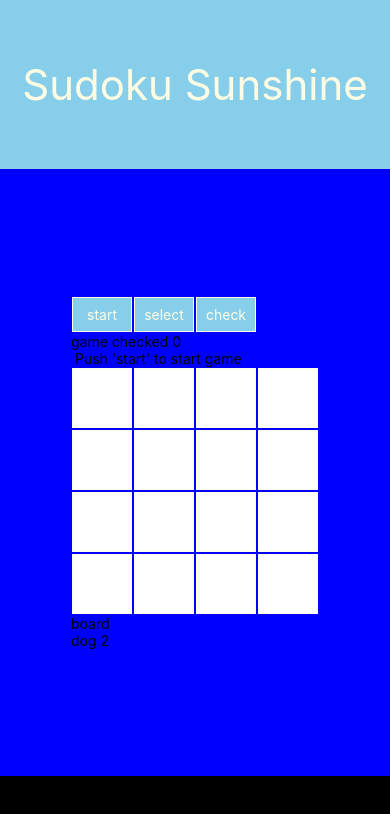
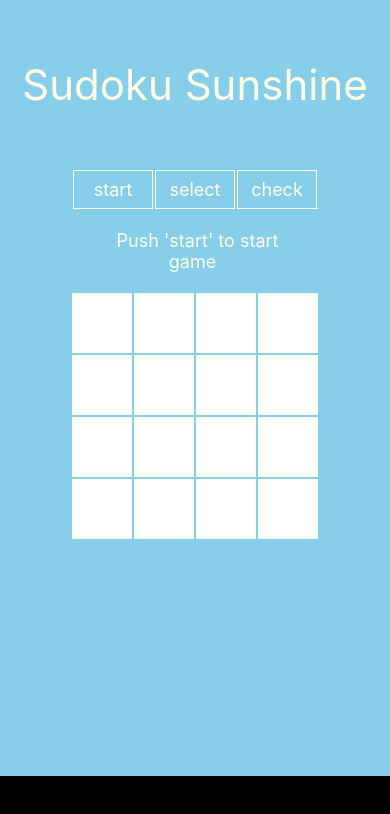
Before and after one commit to georgercarder/react-native_proj, a React Native app: screen / in a window 390 px wide. Shown: the top 814 px of the page. Built offline with nearby package versions, Linux system fonts and the light colour scheme.

Commit message:
shaping up layout. starts, checks, only 1 puzzle. need to consolidate styles. need to enable use of more puzzles

```diff
--- a/App.js
+++ b/App.js
@@ -32,9 +32,8 @@ const styles = StyleSheet.create({
 		/*width: 300,*/
 		/*height: 300,*/
     flex: 9,
-    backgroundColor: 'blue',
+    backgroundColor: '#87CEEB',
     alignItems: 'center',
-    justifyContent: 'center',
   },
 
 	game: {
--- a/board.js
+++ b/board.js
@@ -47,8 +47,6 @@ export default class Board extends React.Component {
     return (
 				<View>
 				{this.buildtable(this.props.rank)}
-				<Text>board</Text>
-			<Text>dog {this.props.rank}</Text>
 				</View>
 
     );
--- a/game.js
+++ b/game.js
@@ -17,7 +17,6 @@ export default class Game extends React.Component {
       message: null,
       startorclear: 'start',
       started: 0,
-			checked: 0,
     }
   }
 
@@ -73,7 +72,6 @@ if(this.state.startorclear==='start'){
   }
 
   gamecheck(){
-		this.setState({checked: this.state.checked+1})
     var SQUARES=this.state.squares.slice()
     var rank=this.state.rank
 
@@ -145,8 +143,7 @@ if(this.state.startorclear==='start'){
         gamecheck={() => this.gamecheck()}
 				start={() => this.start()}/>
 
-      <Text>game checked {this.state.checked}</Text>
-      <Text>{this.gamestatus()}</Text>
+      <Text style={styles.status}>{this.gamestatus()}</Text>
       <Board
         rank={this.state.rank}
         red={this.state.red}
@@ -161,10 +158,12 @@ if(this.state.startorclear==='start'){
 
 const styles = StyleSheet.create({
 
-  title: {
-    fontSize: 42,
+  status: {
+    fontSize: 18,
     color: '#FEFDE3',
-  },
+    padding: 20,
+		textAlign: 'center',
+	},
 
 
 });
--- a/navbar.js
+++ b/navbar.js
@@ -18,24 +18,23 @@ export default class Navbar extends React.Component {
 
 const styles = StyleSheet.create({
 
-	title: {
-		fontSize: 20,
-		color: '#FEFDE3',
-	},
 
 	navcontainer: {
 		flexDirection: 'row',
+	  justifyContent: 'center',
+		backgroundColor: '#87CEEB',
 	},
 
 	button: {
 		backgroundColor: '#87CEEB',
 		color: '#FEFDE3',
+		fontSize: 18,
 		borderWidth: 1,
 		borderColor: '#FEFDE3',
 		margin: 1,
 		padding: 8,
 		textAlign: 'center',
-		width: 60,
+		width: 80,
 	},
 
 });
--- a/redsquare.js
+++ b/redsquare.js
@@ -10,7 +10,7 @@ function RedSquare(props) {
 
 const styles = StyleSheet.create({
 	redsquare: {
-		          backgroundColor: 'red',
+		          backgroundColor: '#ffff80',
 		          color: 'black',
 		          fontSize: 28,
 		          borderWidth: 1,
```
